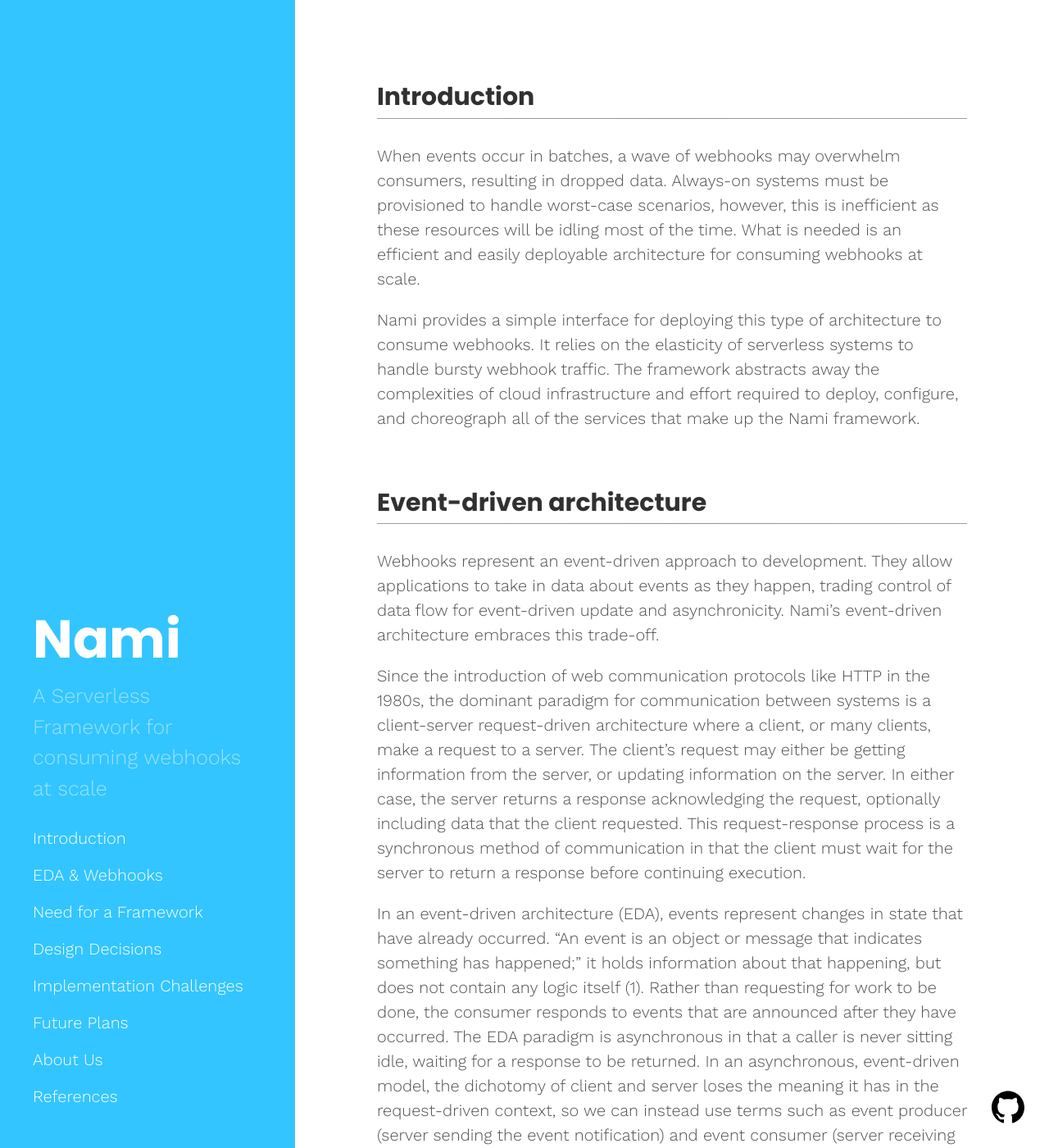
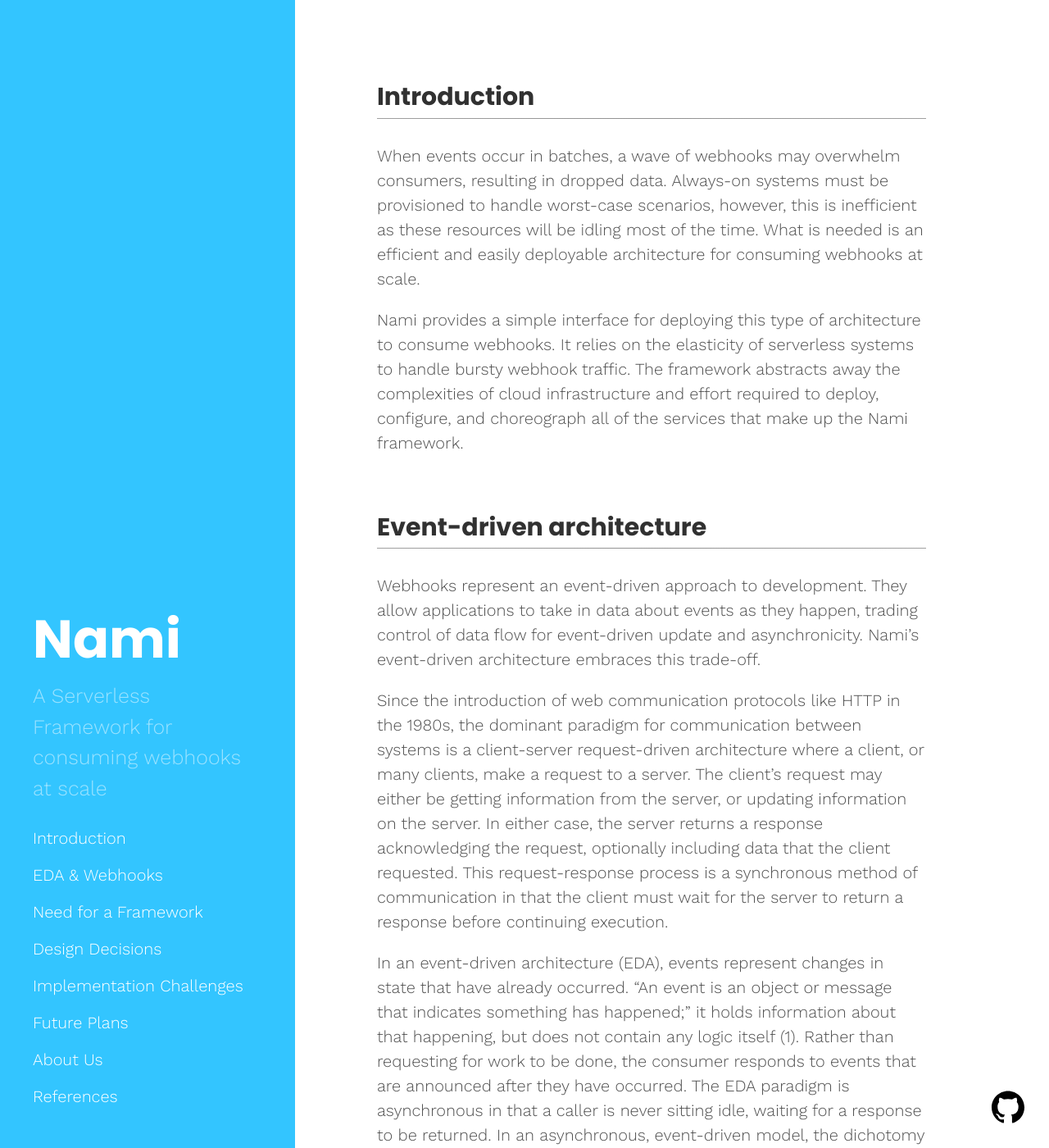
Before and after one commit to nami-serverless/nami-serverless.github.io, a Jekyll site: the page built from index.html, in a window 1280 px wide and 1400 px high. Shown: the whole window at 82% size. Built offline with Jekyll 4.4.1, drawn with Linux system fonts in a browser that asks for light colours; the list of posts is cut into pages by our own code.

Commit message:
Cleaning up css
Co-authored-by: Nick Miller <nick.miller00@gmail.com>
Co-authored-by: Sachin Chandy <sachinmchandy@gmail.com>
Co-authored-by: Wendy Kuhn <wendy@wendykuhn.io>

```diff
--- a/public/css/hyde.css
+++ b/public/css/hyde.css
@@ -62,6 +62,13 @@
   margin-top: -4px;
 }
 
+a:hover, a:visited, a:link, a:active,
+.sidebar-nav a:hover, .sidebar-nav a:visited,
+.sidebar-nav a:link, .sidebar-nav a:active {
+  text-decoration: none;
+}
+
+
 .github_icon {
   width: 40px;
   height: 40px;
@@ -75,8 +82,7 @@
   text-align: center;
 }
 
-#team li,
-#team .social-icons li {
+#team li {
   display: inline-block;
   margin: 0 3%;
   vertical-align: top;
@@ -86,9 +92,7 @@
   width: 26%;
 }
 
-#team .social-icons li {
-  width: 20%;
-}
+
 
 #team h3 {
   margin-bottom: 5px;
@@ -105,28 +109,6 @@
 
   width: 15vw;
   max-width: 175px;
-}
-
-#team .individual ul {
-  margin: 0;
-}
-
-#team .individual li img {
-  background-color: #33c5ff;
-  border: 1px solid #33c5ff;
-  border-radius: 25px;
-  padding: 2px;
-  margin-top: 10px;
-  width: 30px;
-}
-
-#team .individual li img:hover {
-  background-color: #ffa466;
-  border: 1px solid #ffa466;
-}
-
-#team .individual li {
-  margin: 10px 5px 0 5px;
 }
 
 #team .individual p {
@@ -180,10 +162,10 @@
   display: block;
   line-height: 2.25;
 }
-a.sidebar-nav-item:hover,
+/* a.sidebar-nav-item:hover,
 a.sidebar-nav-item:focus {
   text-decoration: underline;
-}
+} */
 .sidebar-nav-item.active {
   font-weight: bold;
 }
@@ -220,6 +202,7 @@
     max-width: 38rem;
     margin-left: 20rem;
     margin-right: 2rem;
+    padding-right: 70px;
   }
 }
 
@@ -227,6 +210,18 @@
   .content {
     margin-left: 22rem;
     margin-right: 4rem;
+    padding-right: 70px;
+  }
+}
+
+@media (max-width: 450px) {
+  .content {
+    padding-right: 50px;
+  }
+
+  .github_icon {
+    right: 20px;
+    width: 25px;
   }
 }
 
--- a/public/css/poole.css
+++ b/public/css/poole.css
@@ -74,10 +74,10 @@
   color: inherit;
 }
 /* `:focus` is linked to `:hover` for basic accessibility */
-a:hover,
+/* a:hover,
 a:focus {
   text-decoration: underline;
-}
+} */
 
 /* Headings */
 h1, h2, h3, h4, h5, h6 {
```
